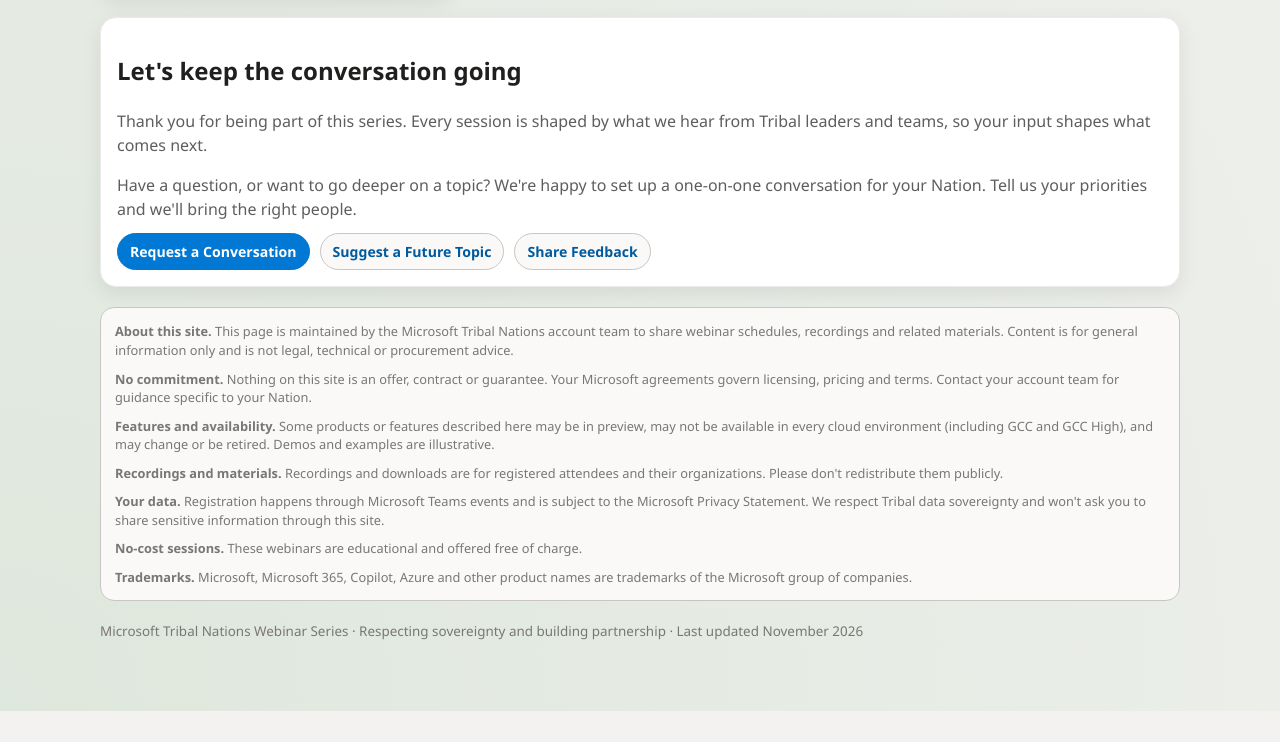
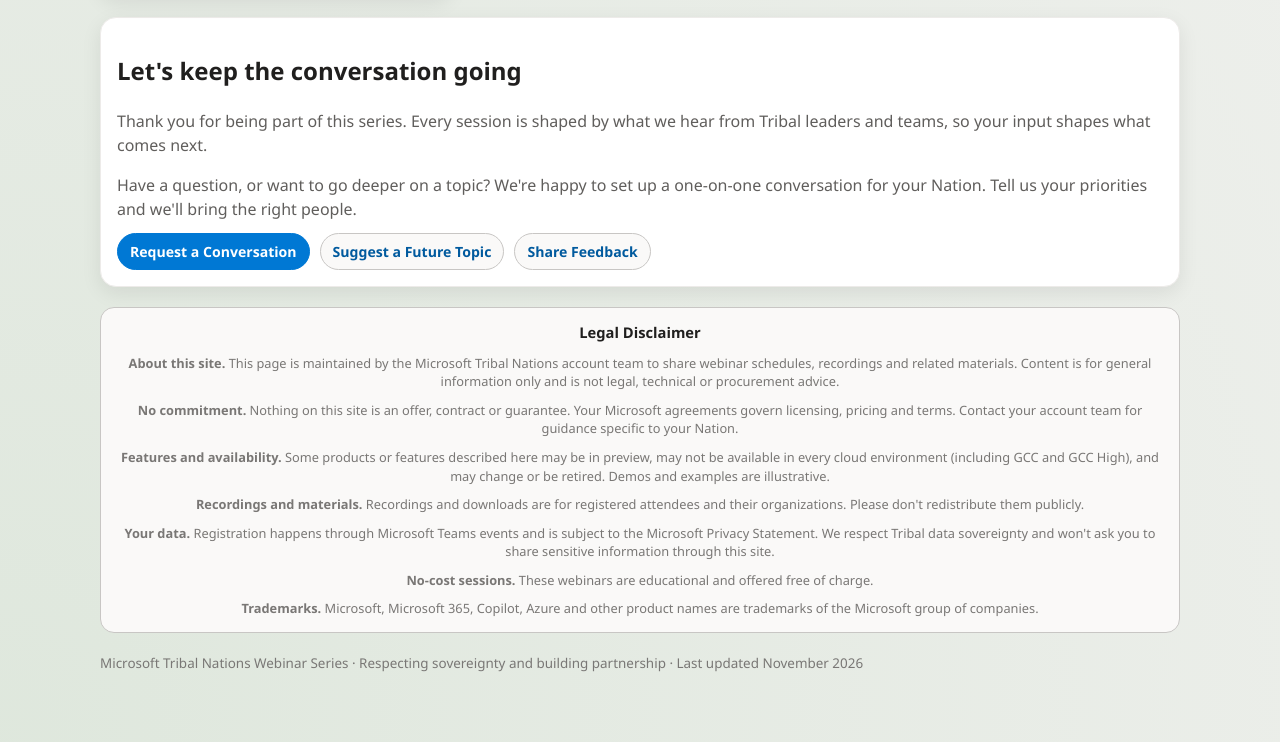
Before and after one commit to Jesstav/microsofttribalnationswebinars, a plain HTML site: page index.html in a window 1280 px wide. Shown: the part 4182-4924 px from the top of the page. Before the commit the page ends 4893 px from the top, so only its background shows below. Drawn offline with Linux system fonts and the light colour scheme.

Commit message:
Center legal disclaimer and add title

```diff
--- a/index.html
+++ b/index.html
@@ -429,6 +429,13 @@
       font-size: 0.8rem;
       color: var(--ms-text-soft);
       line-height: 1.45;
+      text-align: center;
+    }
+
+    .disclaimer-box h3 {
+      margin: 0 0 10px;
+      font-size: 0.92rem;
+      color: var(--ms-text);
     }
 
     .disclaimer-box p {
@@ -541,6 +548,7 @@
     </section>
 
     <section class="disclaimer-box" aria-label="Site disclaimer">
+      <h3>Legal Disclaimer</h3>
       <p><strong>About this site.</strong> This page is maintained by the Microsoft Tribal Nations account team to share webinar schedules, recordings and related materials. Content is for general information only and is not legal, technical or procurement advice.</p>
       <p><strong>No commitment.</strong> Nothing on this site is an offer, contract or guarantee. Your Microsoft agreements govern licensing, pricing and terms. Contact your account team for guidance specific to your Nation.</p>
       <p><strong>Features and availability.</strong> Some products or features described here may be in preview, may not be available in every cloud environment (including GCC and GCC High), and may change or be retired. Demos and examples are illustrative.</p>
```
